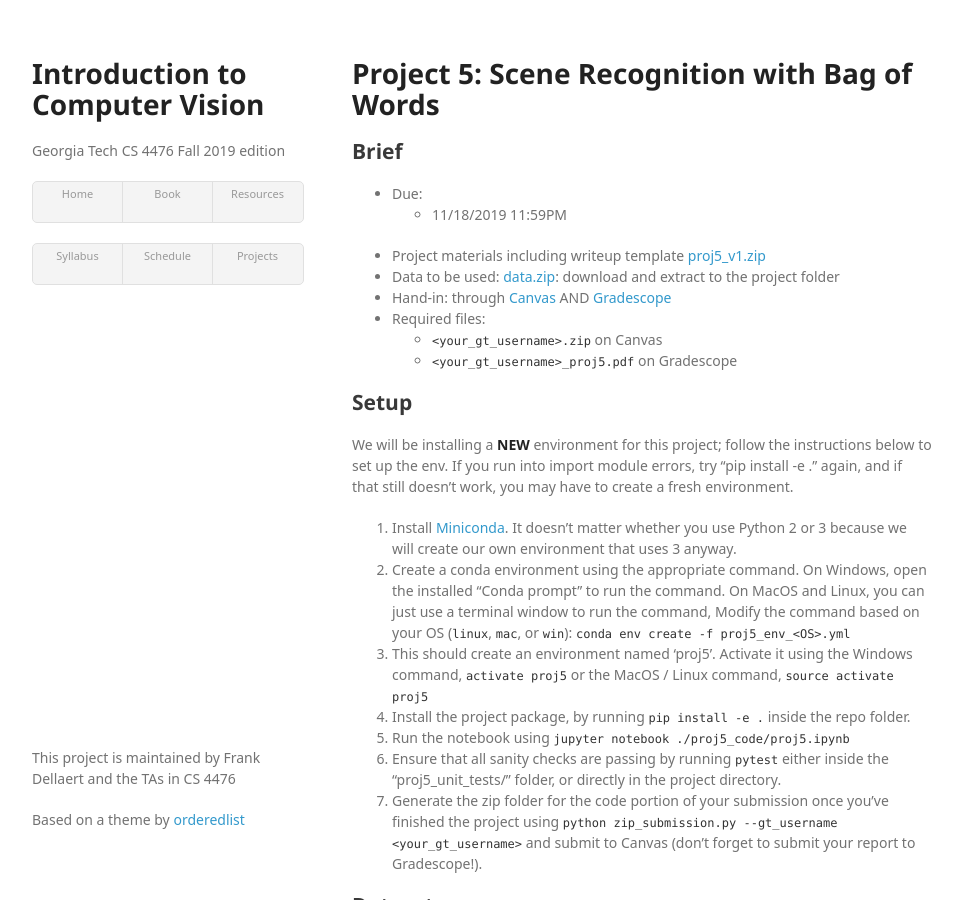
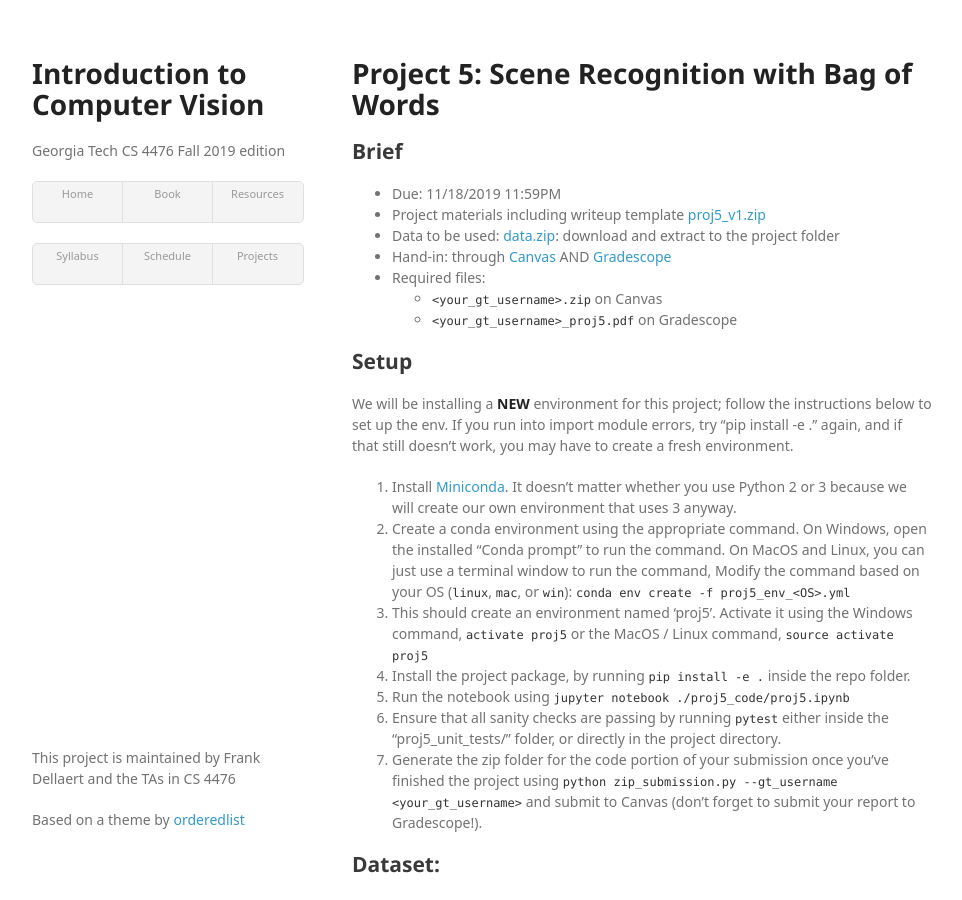
Before and after one commit to dellaert/19F-4476, a Jekyll site: the page built from proj5.md, in a window 1280 px wide and 900 px high. Shown: the whole window, without its empty margins (158-1120 px from the left). Built offline with Jekyll 4.4.1, drawn with Linux system fonts in a browser that asks for light colours; some web fonts are replaced; formulas are drawn with MathJax 3.

Commit message:
small edit

```diff
--- a/proj5.md
+++ b/proj5.md
@@ -6,8 +6,7 @@ title: Project 5 - Scene Recognition with Bag of Words
 # Project 5: Scene Recognition with Bag of Words
 
 ## Brief
-* Due:
-  * 11/18/2019 11:59PM
+* Due: 11/18/2019 11:59PM
 * Project materials including writeup template [proj5_v1.zip](projects/proj5_v1.zip)
 * Data to be used: [data.zip](projects/data_proj5.zip): download and extract to the project folder
 * Hand-in: through [Canvas](https://gatech.instructure.com) AND [Gradescope](https://www.gradescope.com)
```
